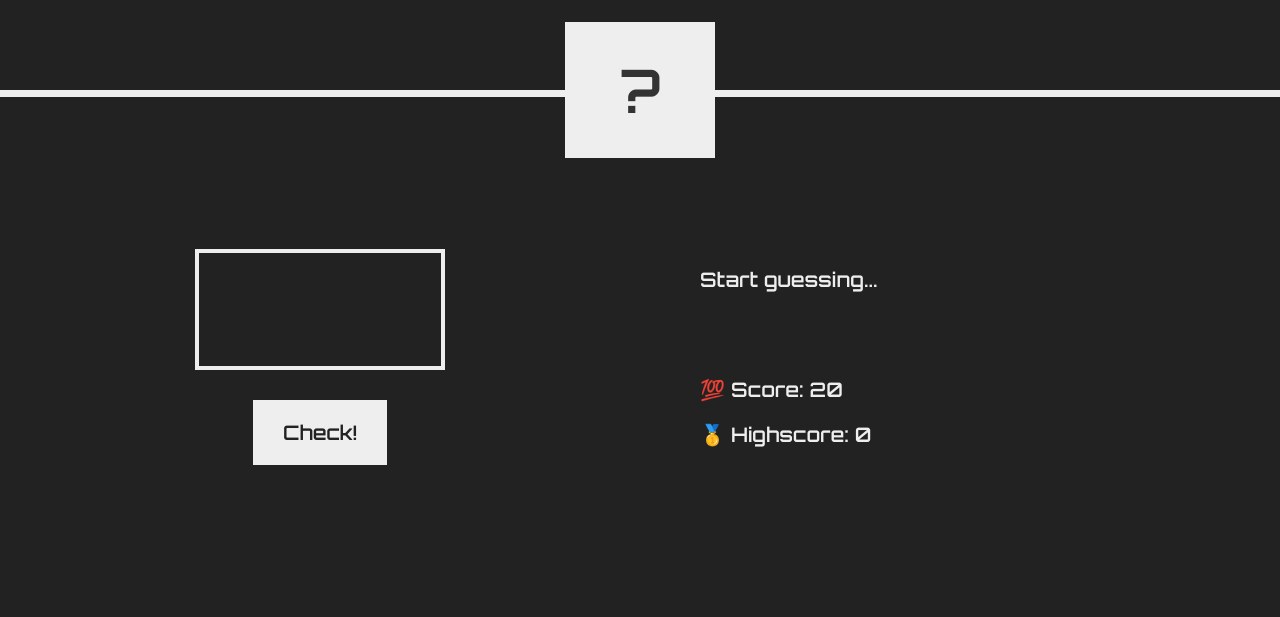
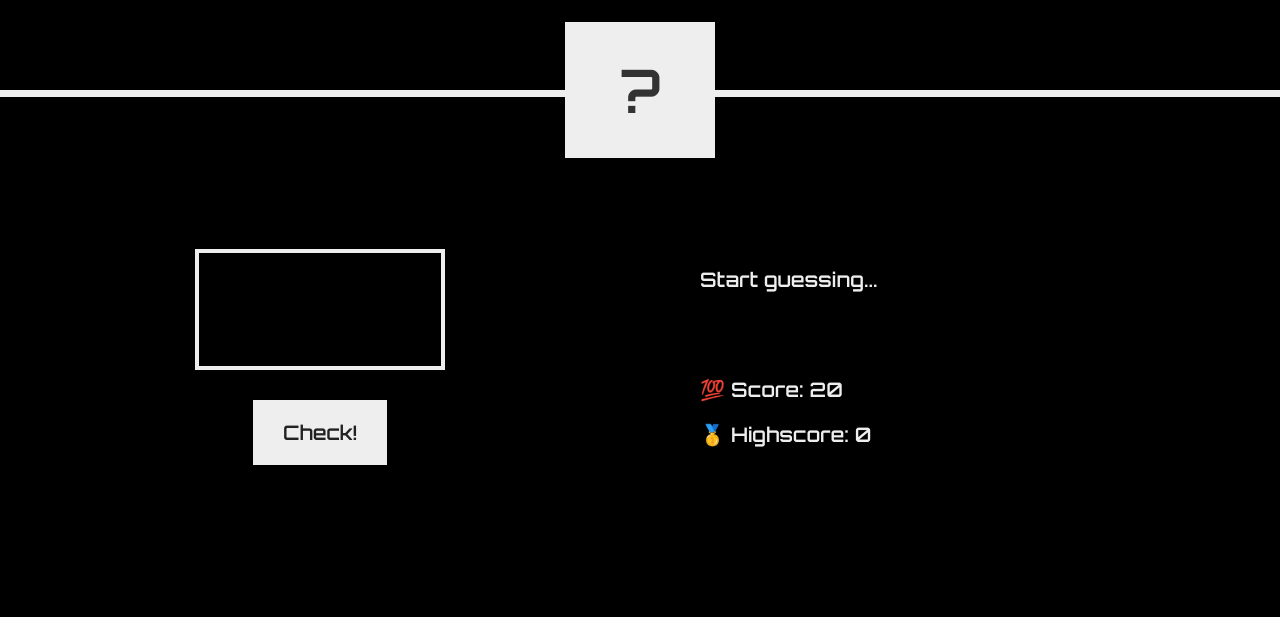
Before and after one commit to DhakshinaMoorthi-Techee/GuessProject, a plain HTML site: page index.html in a window 1280 px wide. Shown: the part 183-800 px from the top of the page. Drawn offline with Linux system fonts and the light colour scheme.

Commit message:
Update style.css

```diff
--- a/style.css
+++ b/style.css
@@ -14,7 +14,7 @@ html {
 body {
   font-family: "Orbitron", sans-serif;
   color: #eee;
-  background-color: #222;
+  background-color : black;
   /* background-color: #60b347; */
 }
 
```
